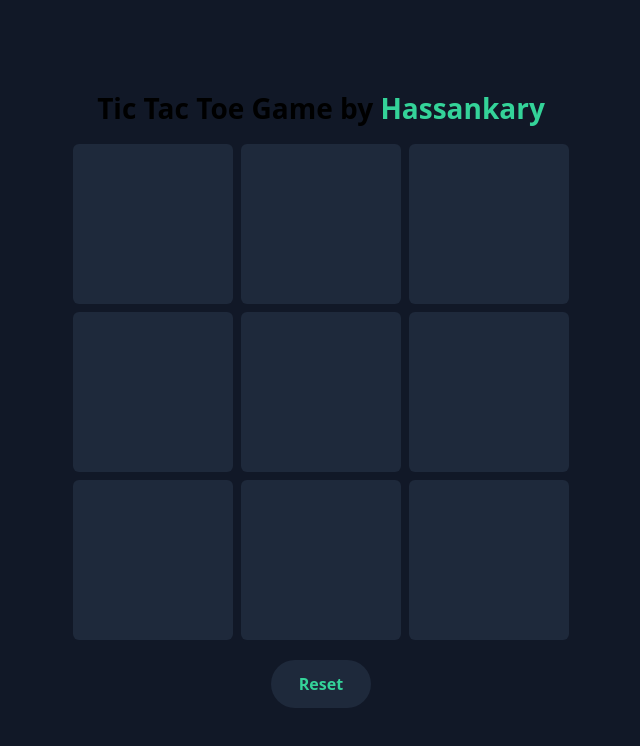
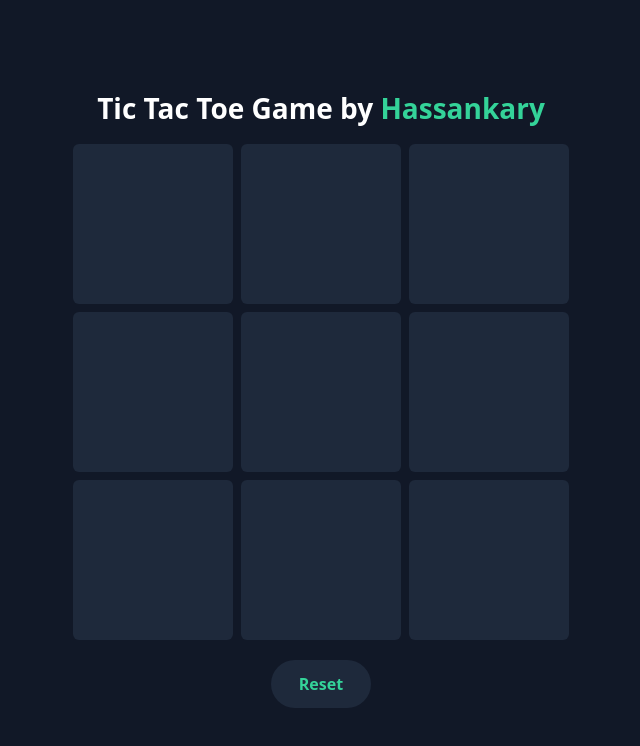
Before and after one commit to hassankary/tictactoe-game, a Next.js app: page / in a window 1280 px wide. Shown: the top 746 px of the page, without its empty margins (319-959 px from the left). Built offline with nearby package versions, Linux system fonts and the light colour scheme.

Commit message:
update style

```diff
--- a/src/app/components/TicTacToe.tsx
+++ b/src/app/components/TicTacToe.tsx
@@ -84,8 +84,8 @@ export default function TicTacToe() {
 
   return (
     <div className="h-screen flex flex-col justify-center font-sans bg-gray-900">
-      <div className="flex flex-col justify-center items-center px-[5%] font-bold text-center text-2xl space-y-2">
-        <h1 className=" text-[28px]">
+      <div className="flex flex-col justify-center items-center px-[5%] font-bold text-white text-center text-2xl space-y-2">
+        <h1 className="text-[28px]">
           Tic Tac Toe Game by{" "}
           <span className="text-emerald-400">Hassankary</span>
         </h1>
--- a/src/app/globals.css
+++ b/src/app/globals.css
@@ -1,33 +1,3 @@
 @tailwind base;
 @tailwind components;
 @tailwind utilities;
-
-:root {
-  --foreground-rgb: 0, 0, 0;
-  --background-start-rgb: 214, 219, 220;
-  --background-end-rgb: 255, 255, 255;
-}
-
-@media (prefers-color-scheme: dark) {
-  :root {
-    --foreground-rgb: 255, 255, 255;
-    --background-start-rgb: 0, 0, 0;
-    --background-end-rgb: 0, 0, 0;
-  }
-}
-
-body {
-  color: rgb(var(--foreground-rgb));
-  background: linear-gradient(
-      to bottom,
-      transparent,
-      rgb(var(--background-end-rgb))
-    )
-    rgb(var(--background-start-rgb));
-}
-
-@layer utilities {
-  .text-balance {
-    text-wrap: balance;
-  }
-}
```
